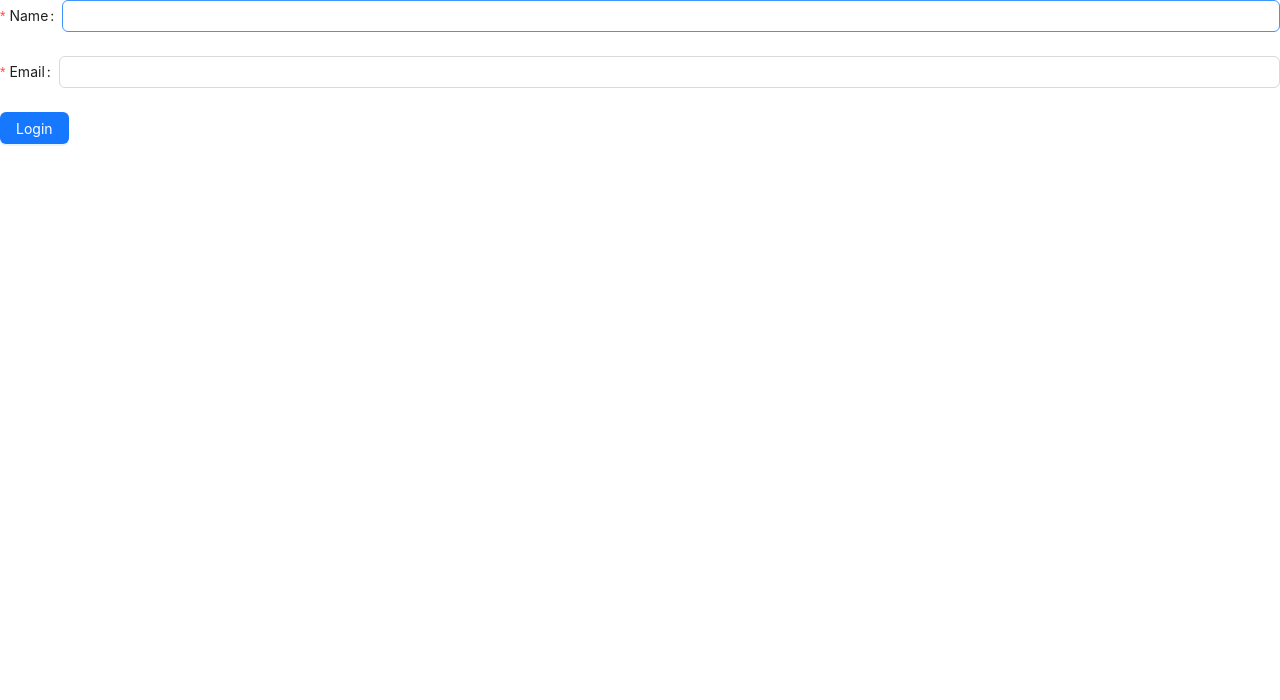
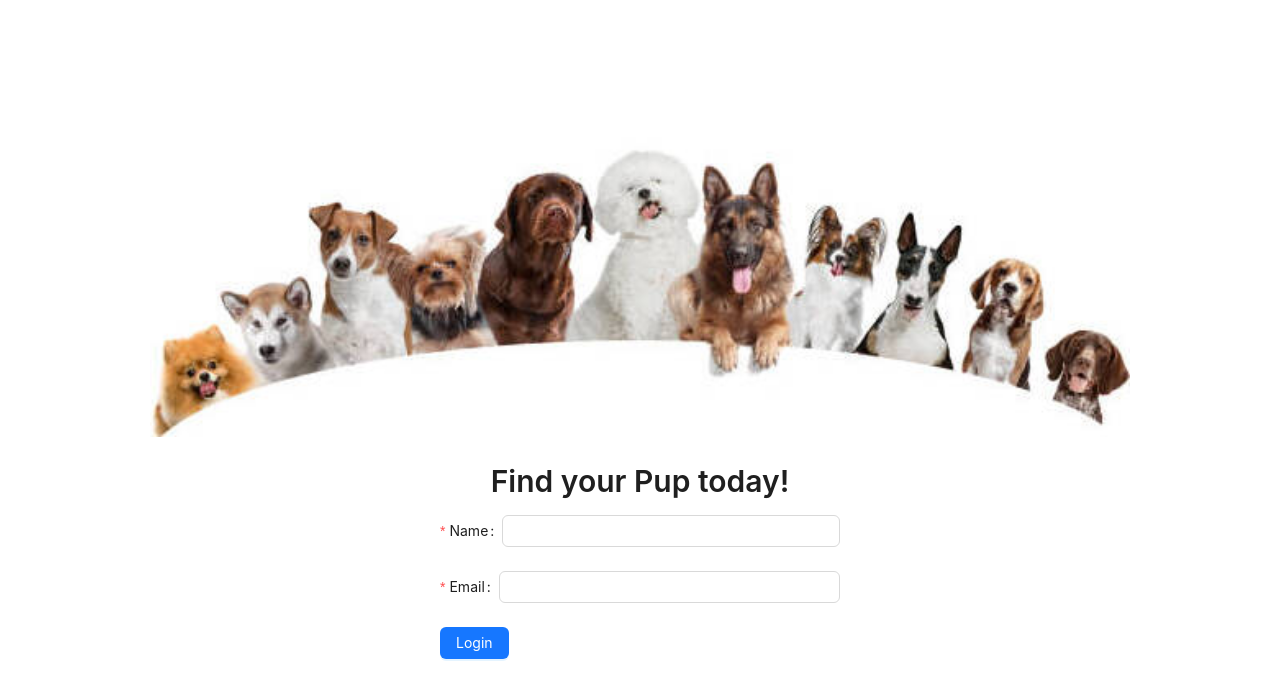
Before and after one commit to nyanag/fetch-pup, a React (Create React App) app: page / in a window 1280 px wide. Shown: the top 700 px of the page. Built offline with nearby package versions, Linux system fonts and the light colour scheme.

Commit message:
UI changes

```diff
--- a/src/login.tsx
+++ b/src/login.tsx
@@ -1,5 +1,10 @@
 import { Form, Input, Button } from 'antd';
 import { useState } from 'react';
+import './styles.css';
+import { Typography } from 'antd';
+
+const { Title } = Typography;
+
 
 interface LoginFormProps {
   apiUrl: string;
@@ -33,6 +38,9 @@ const LoginForm: React.FC<LoginFormProps> = ({ apiUrl }) => {
   };
 
   return (
+    <div className='centered-form'>
+      <div className="banner-image"></div>
+      <Title level={2}> Find your Pup today!</Title>
       <Form onFinish={onFinish}>
         <Form.Item name="name" label="Name" rules={[{ required: true }]}>
           <Input />
@@ -46,6 +54,7 @@ const LoginForm: React.FC<LoginFormProps> = ({ apiUrl }) => {
           </Button>
         </Form.Item>
       </Form>
+    </div>
   );
 };
 
--- a/src/search.tsx
+++ b/src/search.tsx
@@ -1,6 +1,8 @@
 import React, { useState, useEffect } from 'react';
 import { Card, Select, Pagination, Button, Col, Row, Divider } from 'antd';
 import { Dog } from './types';
+import './styles.css';
+
 interface SearchPageProps {
   apiUrl: string;
 }
@@ -190,14 +192,31 @@ const SearchPage: React.FC<SearchPageProps> = ({ apiUrl }) => {
 
   // Handle favorite dog selection
   const handleDogSelect = (dog: Dog) => {
-    setSelectedDogs((prevSelectedDogs) => [...prevSelectedDogs, dog]);
+    setSelectedDogs((prevSelectedDogs) => {
+      if (prevSelectedDogs.some((selectedDog) => selectedDog.id === dog.id)) {
+        // Dog already exists in the list, do nothing
+        return prevSelectedDogs;
+      } else {
+        // Add the dog to the list
+        return [...prevSelectedDogs, dog];
+      }
+    });
   };
 
+  //Handle removing dog from favorites
+  const handleDogRemove = (dog: Dog) => {
+    setSelectedDogs((prevSelectedDogs) => {
+      const updatedSelectedDogs = prevSelectedDogs.filter((selectedDog) => selectedDog.id !== dog.id);
+      return updatedSelectedDogs;
+    });
+  };
 
   return (
-    <div>
-      <div>
+    <div className='search-container'>
+      <div className='dropdown-container'>
+      <h3>Filter by breed</h3>
         <Select
+        showSearch
           style={{ width: 200 }}
           placeholder="Filter by breed"
           allowClear
@@ -209,6 +228,7 @@ const SearchPage: React.FC<SearchPageProps> = ({ apiUrl }) => {
             </Select.Option>
           ))}
         </Select>
+        <h3>Sort order</h3>
         <Select style={{ width: 120 }} defaultValue="asc" onChange={handleSortOrderChange}>
           <Select.Option value="asc">Ascending</Select.Option>
           <Select.Option value="desc">Descending</Select.Option>
@@ -216,11 +236,10 @@ const SearchPage: React.FC<SearchPageProps> = ({ apiUrl }) => {
       </div>
       <div style={{ marginTop: 16 }}>
       <Row gutter={[16,24]}>
-        {dogs.map((dog) => (
-
-        <Col className="gutter-row" span={8}>
+        {dogs.length > 0 ? (
+          dogs.map((dog) => (
+            <Col className="gutter-row" span={8} key={dog.id}>
               <Card
-            key={dog.id}
                 style={{ width: 300, marginBottom: 16 }}
                 cover={<img alt={dog.breed} src={dog.img} />}
                 actions={[
@@ -234,7 +253,10 @@ const SearchPage: React.FC<SearchPageProps> = ({ apiUrl }) => {
                 <p>Zip Code: {dog.zip_code}</p>
               </Card>
             </Col>
-        ))}
+          ))
+        ) : (
+          <div>Set the filters to view dogs!</div>
+        )}
       </Row>
       </div>
       <Pagination
@@ -246,9 +268,26 @@ const SearchPage: React.FC<SearchPageProps> = ({ apiUrl }) => {
       />
       <div style={{ marginTop: 16, marginBottom:24 }}>
         <h2>Selected Dogs:</h2>
+      <Row gutter={[16,24]}>
         {selectedDogs.map((dog) => (
-          <div key={dog.id}>{dog.name}, {dog.breed}</div>
+          <Col className="gutter-row" span={8}>
+          <Card
+            key={dog.id}
+            style={{ width: 300, marginBottom: 16 }}
+            cover={<img alt={dog.breed} src={dog.img} />}
+            actions={[
+              <Button onClick={() => handleDogRemove(dog)} key={dog.id}>
+                Remove from Favorites
+              </Button>,
+            ]}
+          >
+            <Card.Meta title={dog.breed} description={`Age: ${dog.age}`} />
+            <p>Name: {dog.name}</p>
+            <p>Zip Code: {dog.zip_code}</p>
+          </Card>
+        </Col>
         ))}
+      </Row>
 
       </div>
 
@@ -256,9 +295,10 @@ const SearchPage: React.FC<SearchPageProps> = ({ apiUrl }) => {
           Generate Match
         </Button>
 
+
+        {match?.map((dog) => (
+          <>
           <Divider orientation="left">You've found your match!</Divider>
-        {match?.map((dog) => (
-
           <Card
             key={dog.id}
             style={{ width: 300, marginBottom: 16 }}
@@ -268,6 +308,7 @@ const SearchPage: React.FC<SearchPageProps> = ({ apiUrl }) => {
             <p>Name: {dog.name}</p>
             <p>Zip Code: {dog.zip_code}</p>
           </Card>
+          </>
         ))}
     </div>
   );
--- /dev/null
+++ b/src/styles.css
@@ -0,0 +1,43 @@
+.centered-form {
+    display: flex;
+    justify-content: center;
+    align-items: center;
+    flex-direction: column;
+    min-height: 100vh;
+  }
+
+
+  @media (max-width: 768px) {
+    .centered-form {
+      padding: 0 16px;
+    }
+  }
+
+  form {
+    width: 400px;
+  }
+
+  .banner-image {
+    background-image: url('../public/dogs-banner.jpg');
+    background-repeat: no-repeat;
+    background-size: contain;
+    background-position: center;
+    height: 300px;
+    width: 100%;
+    margin-top: 20px;
+  }
+
+  .search-container {
+    padding: 24px;
+  }
+
+  .dropdown-container {
+    display: flex;
+    flex-direction: column;
+    align-items: center;
+    margin-bottom: 16px;
+  }
+
+  h3 {
+    margin-bottom: 8px;
+  }
```
Also changed, not shown: public/dogs-banner.jpg (added). Lines whose indentation alone changed are shown as unchanged.
